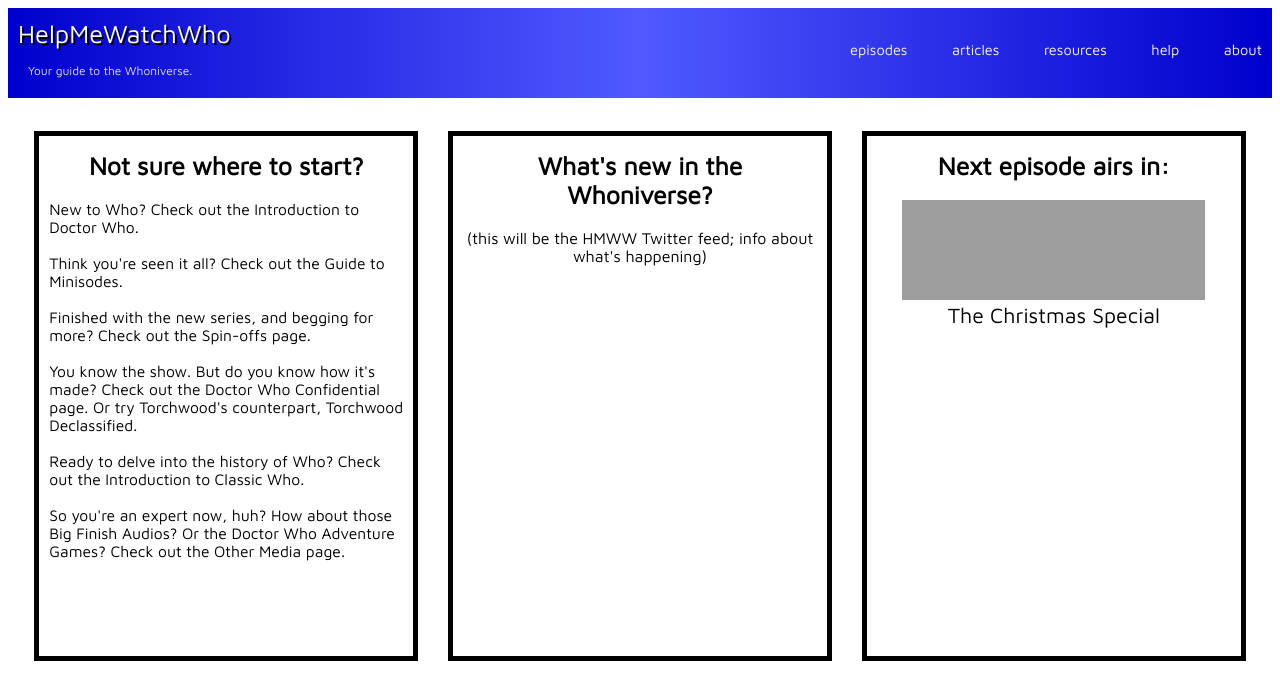
After one commit to TheFirstQuestion/HelpMeWatchWho, a PHP site: page / in a window 1280 px wide. The commit adds this page. Shown: the top 700 px of the page. Run offline with PHP 8.4, Linux system fonts and the light colour scheme; grey boxes are pictures that could not be loaded.

Commit message:
update header style and create index.php

```diff
--- a/episodes.php
+++ b/episodes.php
@@ -31,13 +31,13 @@
 	<link type="text/css" rel="stylesheet" href="episodes style.css">
 	<link href="http://fonts.googleapis.com/css?family=Josefin+Sans:600|Maven+Pro" rel="stylesheet" type="text/css">
 	<script language="JavaScript"; src="boxes sort.js"></script>
-	<title><?php echo $season; ?>: <?php echo strip_tags($title); ?></title>
+	<title>HelpMeWatchWho | <?php echo $season; ?>: <?php echo strip_tags($title); ?></title>
 </head>
 
 <?php include("header.php"); ?>
 
 <body onLoad="sortEpisodes();">
-
+<div id="everything">
 <div id="left">
 	<h1><?php echo $season; ?><?php if ($type == 1) { echo "/" . $season2; } ?>: <?php echo $title; ?></h1>
 
@@ -117,6 +117,6 @@
 		right();
 	?>
 </div>
-
+</div>
 </body>
 </html>
--- a/header style.css
+++ b/header style.css
@@ -8,16 +8,20 @@ body {
 	background: rgba(0, 0, 255, 0.2); /* For browsers that do not support gradients */
   	background: linear-gradient(to right, mediumblue, rgb(80, 90, 255), mediumblue);
   	margin-bottom: 20px;
+  	height: 90px;
 }
 
 #logoBlockHeadingItem {
 	display: inline-block;
 	margin: 10px;
+	vertical-align: bottom;
 }
 
 #phraseHeadingItem {
 	color: gainsboro;
-	margin-left: 20px;
+	position: absolute;
+	left: 20px;
+	top: 55px;
 	font-size: calc(3px + .7vw);
 }
 
@@ -25,13 +29,22 @@ body {
 	color: white;
 	text-shadow: 2px 2px black;
 	font-size: calc(3px + 1.75vw);
+	text-decoration: none;
+	position: absolute;
+	left: 10px;
+	top: 10px;
+	margin: 0px;
+}
+
+#nameHeadingItem:hover {
+	font-weight: normal;
 }
 
 #rightHeadingItem {
 	vertical-align: center;
 	position: absolute;
 	right: 10px;
-	top: 30%;
+	top: 32px;
 }
 
 #rightHeadingItem a {
--- a/header.php
+++ b/header.php
@@ -7,7 +7,7 @@
 
 <div id="theWholeHeadingBlock">
 	<div id="logoBlockHeadingItem">
-		<span id="nameHeadingItem">HelpMeWatchWho</span>
+		<a href="index.php" id="nameHeadingItem">HelpMeWatchWho</a>
 		<br>
 		<span id="phraseHeadingItem">Your guide to the Whoniverse.</span>
 	</div>
--- /dev/null
+++ b/index style.css
@@ -0,0 +1,57 @@
+#everything {
+	text-align: center;
+}
+
+.box {
+	display: inline-block;
+	border: 5px solid black;
+	width: 28%;
+	margin: 1%;
+	vertical-align: top;
+	padding: 10px;
+	min-height: 500px;
+}
+
+h2 {
+	text-align: center;
+	font-size: calc(12px + 1vw);
+	margin-top: 5px;
+	font-weight: bold;
+}
+
+#right {
+	text-align: center;
+	font-size: calc(8px + .6vw);
+}
+
+#right a {
+	font-size: calc(11px + .8vw);
+}
+
+#left {
+	text-align: left;
+}
+
+iframe {
+	width: 303px;
+	height: 100px;
+}
+
+a {
+	text-decoration: none;
+	color: black;
+}
+
+a:visited {
+	text-decoration: none;
+	color: gray;
+}
+
+a:hover {
+	font-weight: bold;
+	text-decoration: underline;
+}
+
+span {
+	font-size: calc(8px + .6vw);
+}
--- /dev/null
+++ b/index.php
@@ -0,0 +1,31 @@
+<?php require("header.php"); ?>
+<title>HelpMeWatchWho | Home</title>
+<link type="text/css" rel="stylesheet" href="index style.css">
+
+
+<div id="everything">
+
+<div id="left" class="box">
+	<h2>Not sure where to start?</h2>
+	<span>New to Who? Check out the <a href="#">Introduction to Doctor Who</a>.</span><br><br>
+	<span>Think you're seen it all? Check out the <a href="#">Guide to Minisodes</a>.</span><br><br>
+	<span>Finished with the new series, and begging for more? Check out the <a href="#">Spin-offs</a> page.</span><br><br>
+	<span>You know the show. But do you know how it's made? Check out the <a href="#">Doctor Who Confidential</a> page. Or try Torchwood's counterpart, <a href="#">Torchwood Declassified</a>.</span><br><br>
+	<span>Ready to delve into the history of Who? Check out the <a href="#">Introduction to Classic Who</a>.</span><br><br>
+	<span>So you're an expert now, huh? How about those Big Finish Audios? Or the Doctor Who Adventure Games? Check out the <a href="#">Other Media</a> page.</span><br><br>
+</div>
+
+<div id="center" class="box">
+	<h2>What's new in the Whoniverse?</h2>
+
+	<p>(this will be the HMWW Twitter feed; info about what's happening)</p>
+</div>
+
+<div id="right" class="box">
+	<h2>Next episode airs in:</h2>
+	<iframe src="http://free.timeanddate.com/countdown/i5alabcw/n136/cf12/cm0/cu4/ct4/cs1/ca0/co0/cr0/ss0/cac00f/cpc0f0/pct/tcfff/fs100/szw800/szh337/iso2016-12-25T12:00:00" allowTransparency="true" frameborder="0"></iframe>
+	<br>
+	<a href="#">The Christmas Special</a>
+</div>
+
+</div>
--- a/list style.css
+++ b/list style.css
@@ -11,7 +11,7 @@ a {
 	font-size: calc(8px + 1vw);
 	/*font-size: 20px;*/
 	cursor: pointer;
-	display: inline-block;
+	/*display: inline-block;*/
 }
 
 a:visited {
--- a/list.php
+++ b/list.php
@@ -1,13 +1,13 @@
 <!DOCTYPE html>
 <html>
 
-<?php include("header.php"); ?>
+<?php require("header.php"); ?>
 
 <head>
-	<title>The Complete Doctor Who List</title>
+	<title>HelpMeWatchWho | Episodes</title>
 	<link type="text/css" rel="stylesheet" href="list style.css">
 	<link href="http://fonts.googleapis.com/css?family=Josefin+Sans:600|Maven+Pro" rel="stylesheet" type="text/css">
-	<script language="JavaScript"; src="boxes sort.js"></script>
+	<script src="boxes sort.js"></script>
 </head>
 <body onLoad="startup(); actuallyScroll();">
 
```
Also changed, not shown: episodes style.css (+3 -4 lines).
